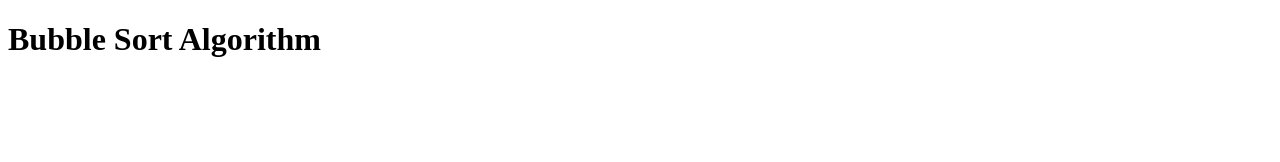
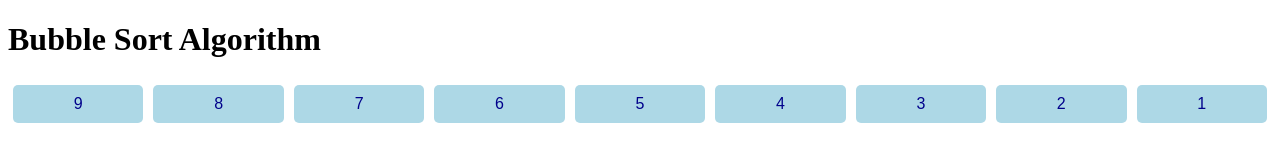
Before and after one commit to Ulrick1432/visualize_algorithms, a website: page BubbleSort/bubbleSort.html in a window 1280 px wide. Drawn offline with Linux system fonts and the light colour scheme.

Commit message:
added css to the element that will be sorted.

```diff
--- /dev/null
+++ b/BubbleSort/bubbleSort.css
@@ -0,0 +1,16 @@
+.bubble {
+  background-color: lightblue;
+  padding: 10px;
+  margin: 5px;
+  border-radius: 5px;
+  font-family: Arial, sans-serif;
+  color: darkblue;
+  text-align: center;
+  width: 100%;
+}
+
+
+.container-bubble-sort {
+  display: flex;
+  justify-content: space-evenly;
+}
--- a/BubbleSort/bubbleSort.html
+++ b/BubbleSort/bubbleSort.html
@@ -4,8 +4,12 @@
   <meta charset="UTF-8">
   <meta name="viewport" content="width=device-width, initial-scale=1.0">
   <title>Document</title>
+  <link rel="stylesheet" href="./bubbleSort.css">
 </head>
 <body>
   <h1>Bubble Sort Algorithm</h1>
+  <div class="container-bubble-sort">
+    <script type="module" src="./bubbleSort.js" ></script>
+  </div>
 </body>
 </html>
--- a/BubbleSort/bubbleSort.js
+++ b/BubbleSort/bubbleSort.js
@@ -1,4 +1,6 @@
-const swap = require('./swap');
+import swap from './swap.js';
+
+const arrOne = [9, 8, 7, 6, 5, 4, 3, 2, 1]; // = O(n^2) runtime
 
 /**
  * Sorts an array using the bubble sort algorithm.
@@ -12,7 +14,53 @@ const swap = require('./swap');
  * @returns {Array<number>} The sorted array.
  */
 
-const bubbleSort = input => {
+//Original const bubbleSort = input => {
+//   let swapCount = 0
+//   let swapping = true;
+
+//   while (swapping) {
+//     swapping = false;
+//     for (let i = 0; i < input.length - 1; i++) {
+//       if (input[i] > input[i + 1]) {
+//         swap(input, i, i + 1);
+//         swapCount++;
+//         swapping = true;
+//       }
+//     }
+//   }
+//   console.log(`Swapped ${swapCount} times`);
+//   return input;
+// };
+
+function addElement(content) {
+  // create a new div element
+  const newDiv = document.createElement("div");
+
+  // Add content to the div
+  const newContent = document.createTextNode(content);
+  newDiv.appendChild(newContent);
+
+  // Add classes to the div
+  newDiv.classList.add("bubble", `bubble-${content}`);
+  console.log(`This is the element ${content}'s id ${newDiv.className}`);
+
+  // Find the container element
+  const parrentContainer = document.querySelector(".container-bubble-sort");
+
+  // Append the new div to the container
+  parrentContainer.appendChild(newDiv);
+
+}
+
+const addArray = (arr) => {
+    // Display initial array
+    arr.forEach((element) => addElement(element));
+}
+
+addArray(arrOne)
+
+
+const bubbleSort = (input) => {
   let swapCount = 0
   let swapping = true;
 
@@ -29,9 +77,7 @@ const bubbleSort = input => {
   console.log(`Swapped ${swapCount} times`);
   return input;
 };
-const arrOne = [9, 8, 7, 6, 5, 4, 3, 2, 1]; // = O(n^2) runtime
-const arrTwo = [1, 2, 3, 4, 5, 6, 7, 8, 9]; // = O(n) runtime
+
+//const arrTwo = [1, 2, 3, 4, 5, 6, 7, 8, 9]; // = O(n) runtime
 bubbleSort(arrOne);
-bubbleSort(arrTwo);
-
-module.exports = bubbleSort;
+//bubbleSort(arrTwo);
--- a/BubbleSort/swap.js
+++ b/BubbleSort/swap.js
@@ -12,4 +12,4 @@ const swap = (arr, indexOne, indexTwo) => {
   arr[indexOne] = temp;
 };
 
-module.exports = swap;
+export default swap;
--- a/package.json
+++ b/package.json
@@ -2,6 +2,7 @@
   "name": "visualize-algorithms",
   "version": "1.0.0",
   "main": "index.js",
+  "type": "module",
   "scripts": {
     "test": "echo \"Error: no test specified\" && exit 1"
   },
```
